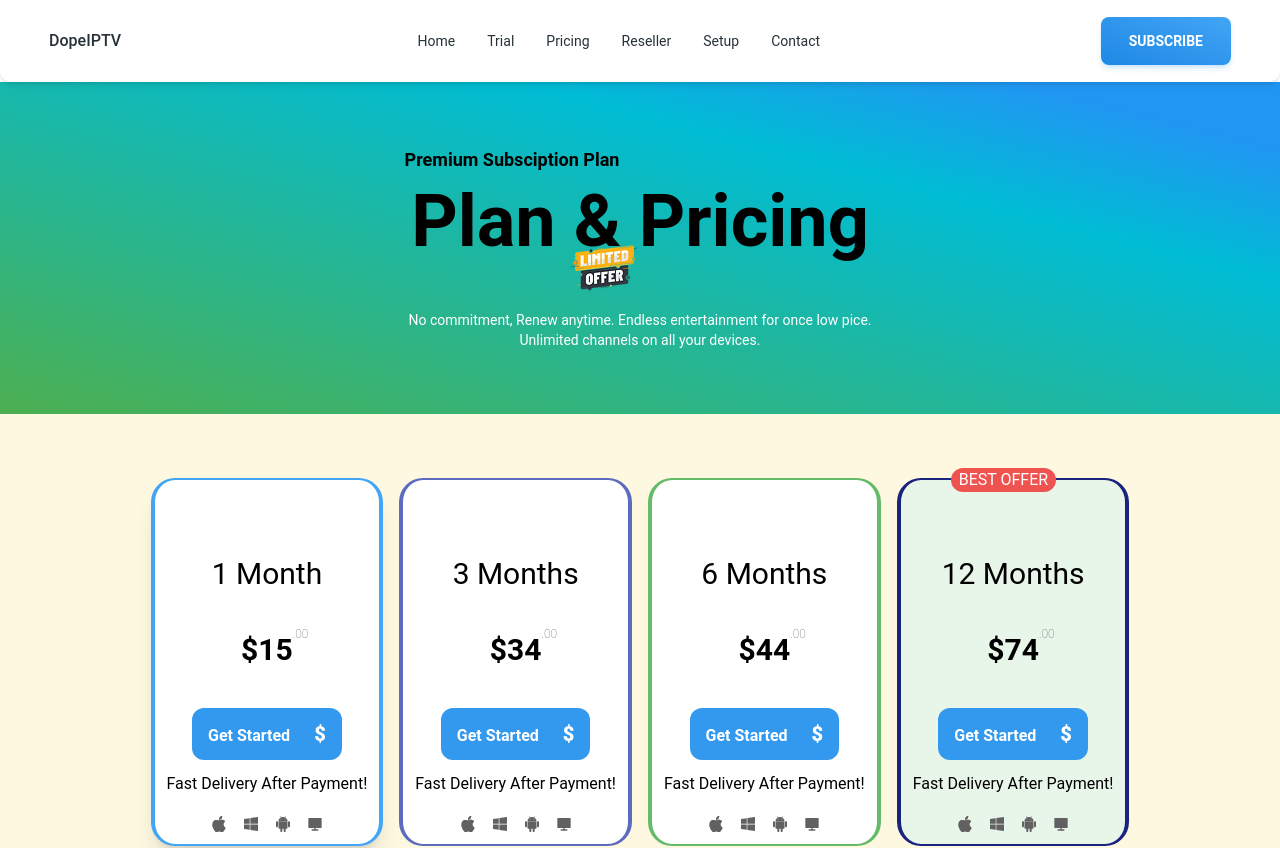
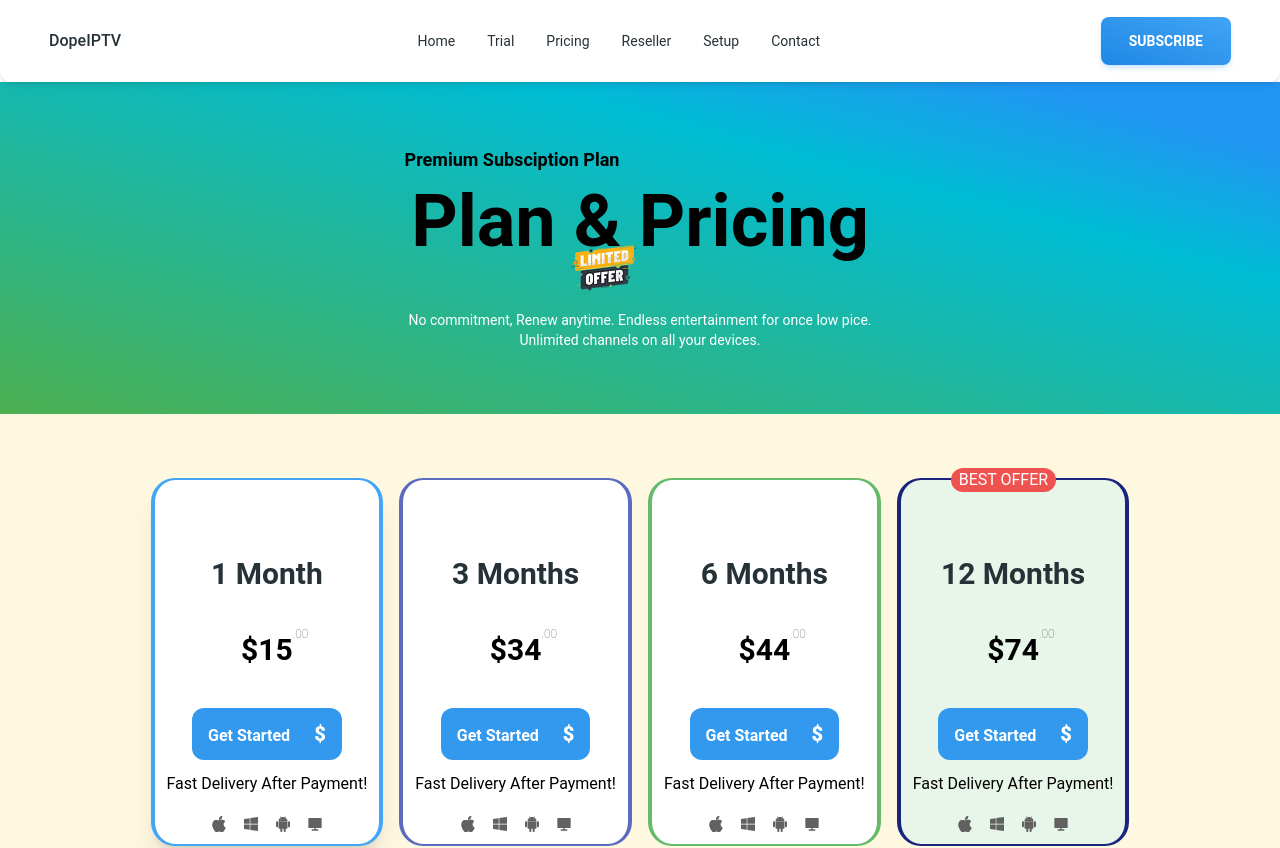
Before and after one commit to Laryd/iptv, a React (Vite) app: page /pricing in a window 1280 px wide. Shown: the top 848 px of the page. Built offline with nearby package versions, Linux system fonts and the light colour scheme.

Commit message:
pricing page font color update

```diff
--- a/src/components/pricing/Price.jsx
+++ b/src/components/pricing/Price.jsx
@@ -6,7 +6,7 @@
   return (
     <div className="flex justify-center gap-4 pt-16 text-center mb-28">
       <div className="bg-white border-x-4 border-y-2 border-blue-400 shadow-xl p-3 rounded-3xl ">
-        <h1 className="pb-10 text-3xl mt-16">1 Month</h1>
+        <h1 className="pb-10 text-3xl mt-16  text-blue-gray-900 font-bold">1 Month</h1>
         <h2 className="pb-10 text-3xl font-bold relative">
           $15
           <sup className="sups font-thin text-xs text-gray-700 absolute">
@@ -25,7 +25,7 @@
         </div>
       </div>
       <div className="bg-white border-x-4 border-y-2 border-indigo-400 p-3 rounded-3xl ">
-        <h1 className="pb-10 text-3xl mt-16">3 Months</h1>
+        <h1 className="pb-10 text-3xl mt-16 text-blue-gray-900 font-bold">3 Months</h1>
         <h2 className="pb-10 text-3xl font-bold relative">
           $34
           <sup className="sups font-thin text-xs text-gray-700 absolute">
@@ -44,7 +44,7 @@
         </div>
       </div>
       <div className="bg-white border-x-4 border-y-2 border-green-400 p-3 rounded-3xl ">
-        <h1 className="pb-10 text-3xl mt-16">6 Months</h1>
+        <h1 className="pb-10 text-3xl mt-16  text-blue-gray-900 font-bold">6 Months</h1>
         <h2 className="pb-10 text-3xl font-bold relative">
           $44
           <sup className="sups font-thin text-xs text-gray-700 absolute">
@@ -66,7 +66,7 @@
         <p className="bg-red-400 rounded-3xl px-2 text-white absolute top-[-12px] left-[50px]">
           BEST OFFER
         </p>
-        <h1 className="pb-10 text-3xl mt-16">12 Months</h1>
+        <h1 className="pb-10 text-3xl mt-16  text-blue-gray-900 font-bold">12 Months</h1>
         <h2 className="pb-10 text-3xl font-bold relative">
           $74
           <sup className="sups font-thin text-xs text-gray-700 absolute">
```
